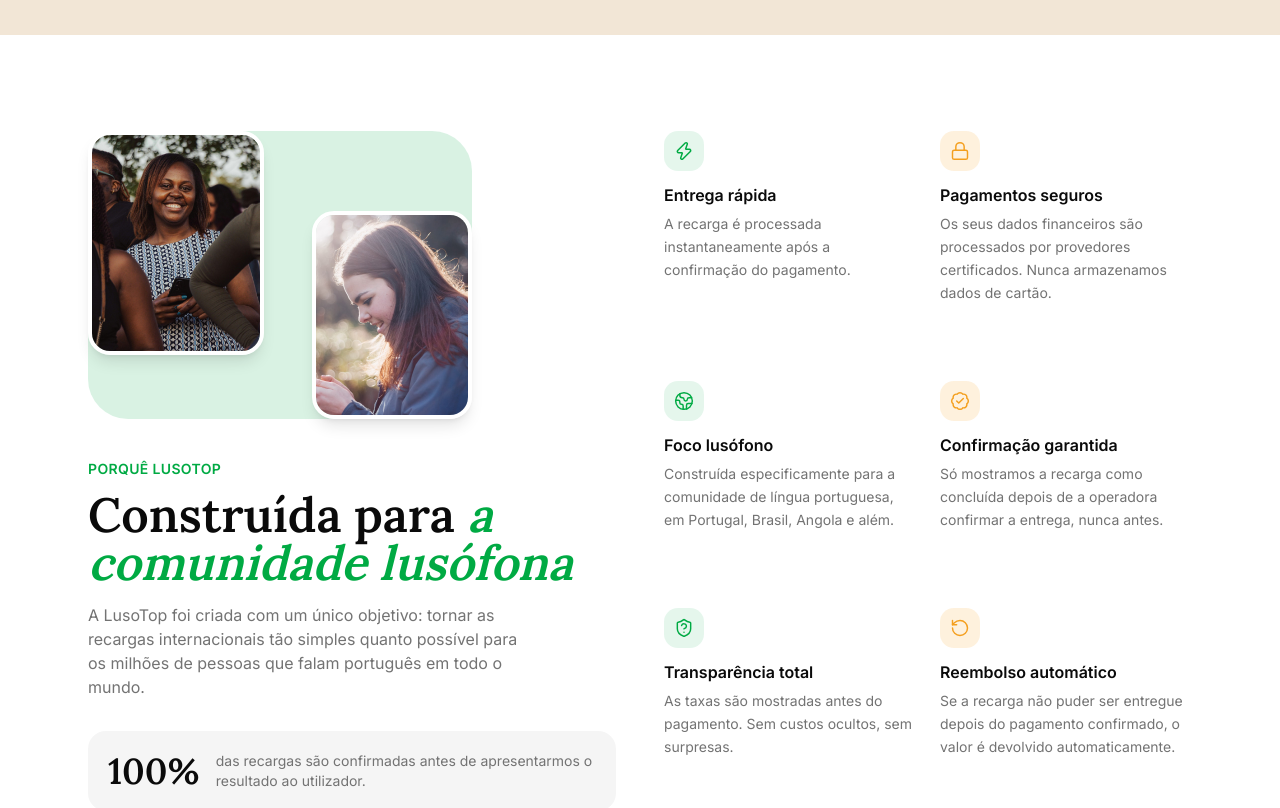
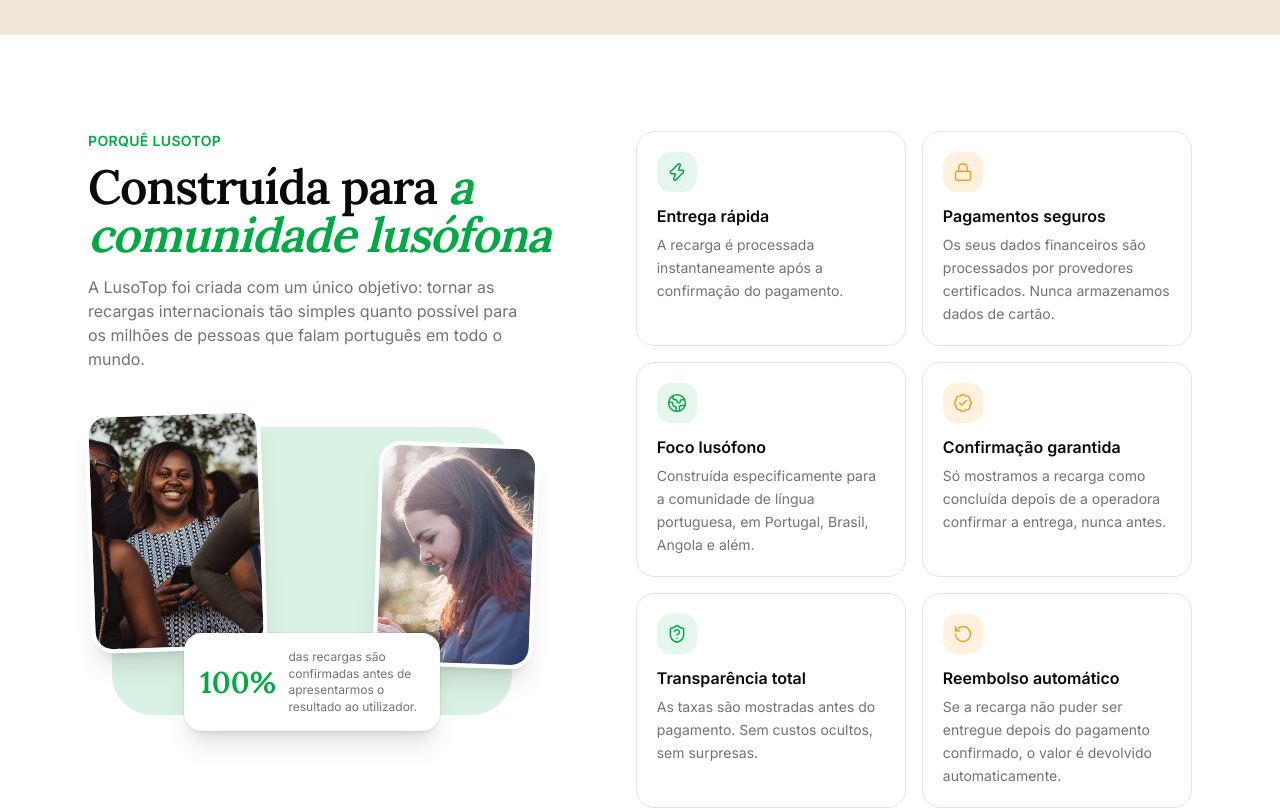
Before and after one commit to Fbarata03/LusoTop, a Next.js app in the folder frontend/: page / in a window 1280 px wide. Shown: the part 1880-2688 px from the top of the page. Built offline with nearby package versions, Linux system fonts and the light colour scheme; no server answers.

Commit message:
style(porque): titulo primeiro, colagem de fotos com destaque 100% e beneficios em cartoes

```diff
--- a/frontend/components/home/WhyLusoTop.tsx
+++ b/frontend/components/home/WhyLusoTop.tsx
@@ -48,29 +48,13 @@ const BENEFITS = [
 
 export function WhyLusoTop() {
   return (
-    <section className="bg-background py-24">
-      <div className="mx-auto grid max-w-6xl gap-12 px-4 sm:px-6 lg:grid-cols-2">
+    <section className="bg-background py-20 sm:py-24">
+      <div className="mx-auto grid max-w-6xl gap-12 px-4 sm:px-6 lg:grid-cols-[1fr_1.15fr] lg:gap-16">
         <div>
-          <div className="relative mb-10 h-72 w-full max-w-sm">
-            <div className="absolute inset-0 rounded-[2.5rem] bg-primary/15" />
-            {/* eslint-disable-next-line @next/next/no-img-element */}
-            <img
-              src="/images/hero-phone-2.jpg"
-              alt="Utilizadora sorridente a usar o telemóvel"
-              className="absolute top-0 left-0 h-56 w-44 rounded-3xl border-4 border-background object-cover shadow-lg"
-            />
-            {/* eslint-disable-next-line @next/next/no-img-element */}
-            <img
-              src="/images/hero-phone-1.jpg"
-              alt="Pessoa a enviar uma recarga pelo telemóvel"
-              className="absolute right-0 bottom-0 h-52 w-40 rounded-3xl border-4 border-background object-cover shadow-lg"
-            />
-          </div>
-
           <p className="text-sm font-semibold tracking-wide text-primary uppercase">
             Porquê LusoTop
           </p>
-          <h2 className="mt-3 font-heading text-4xl font-semibold text-foreground sm:text-5xl">
+          <h2 className="mt-3 font-heading text-4xl font-semibold tracking-tight text-balance text-foreground sm:text-5xl">
             Construída para{" "}
             <span className="italic text-primary">a comunidade lusófona</span>
           </h2>
@@ -80,20 +64,40 @@ export function WhyLusoTop() {
             pessoas que falam português em todo o mundo.
           </p>
 
-          <div className="mt-8 flex items-center gap-4 rounded-2xl bg-muted p-5">
-            <span className="font-heading text-4xl font-semibold text-foreground">
-              100%
-            </span>
-            <span className="text-sm text-muted-foreground">
-              das recargas são confirmadas antes de apresentarmos o resultado
-              ao utilizador.
-            </span>
+          <div className="relative mt-10 h-80 w-full max-w-md">
+            <div className="absolute inset-x-6 inset-y-4 rounded-[2.5rem] bg-primary/15" />
+            {/* eslint-disable-next-line @next/next/no-img-element */}
+            <img
+              src="/images/hero-phone-2.jpg"
+              alt="Utilizadora sorridente a usar o telemóvel"
+              loading="lazy"
+              className="absolute top-0 left-0 h-60 w-44 -rotate-2 rounded-3xl border-4 border-background object-cover shadow-xl"
+            />
+            {/* eslint-disable-next-line @next/next/no-img-element */}
+            <img
+              src="/images/hero-phone-1.jpg"
+              alt="Pessoa a enviar uma recarga pelo telemóvel"
+              loading="lazy"
+              className="absolute top-8 right-0 h-56 w-40 rotate-2 rounded-3xl border-4 border-background object-cover shadow-xl"
+            />
+            <div className="absolute bottom-0 left-1/2 flex w-64 -translate-x-1/2 items-center gap-3 rounded-2xl bg-background p-4 shadow-xl ring-1 ring-foreground/5">
+              <span className="font-heading text-3xl font-semibold text-primary">
+                100%
+              </span>
+              <span className="text-xs leading-snug text-muted-foreground">
+                das recargas são confirmadas antes de apresentarmos o resultado
+                ao utilizador.
+              </span>
+            </div>
           </div>
         </div>
 
-        <div className="grid gap-6 sm:grid-cols-2">
+        <div className="grid content-center gap-4 sm:grid-cols-2">
           {BENEFITS.map((benefit) => (
-            <div key={benefit.title} className="group">
+            <div
+              key={benefit.title}
+              className="group rounded-2xl border border-border p-5 transition-all duration-200 hover:border-primary/30 hover:shadow-lg hover:shadow-primary/5"
+            >
               <span
                 className={cn(
                   "flex size-10 items-center justify-center rounded-xl transition-colors",
```
